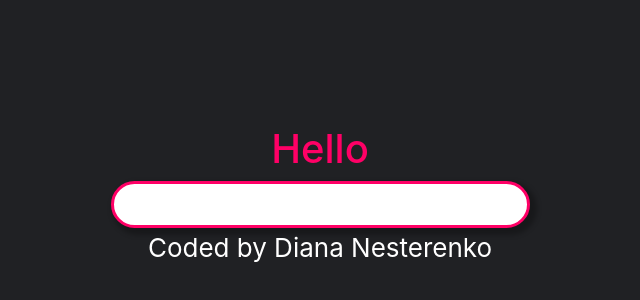
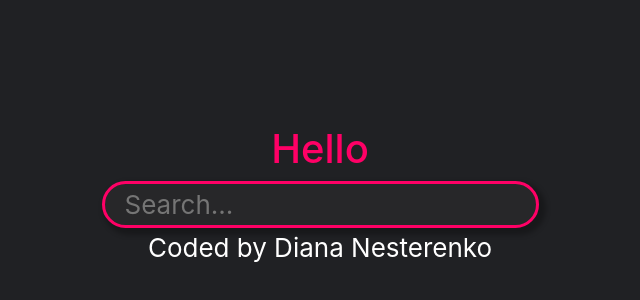
Before and after one commit to diananesterenko/dictionary-project, a React (Create React App) app: page / in a window 1280 px wide. Shown: the part 204-504 px from the top of the page, without its empty margins (320-960 px from the left). Built offline with nearby package versions, Linux system fonts and the light colour scheme.

Commit message:
css input

```diff
--- a/src/Dictionary.css
+++ b/src/Dictionary.css
@@ -1,6 +1,7 @@
 .inputKeyword {
   border: 3px solid rgb(255, 0, 102);
   border-radius: 26px;
-
+  background-color: rgba(51, 51, 51, 0.383);
   box-shadow: 4px 4px 5px 3px rgba(0, 0, 0, 0.268);
+  padding-left: 20px;
 }
--- a/src/Dictionary.js
+++ b/src/Dictionary.js
@@ -13,6 +13,7 @@ export default function Dictionary() {
     <div className="Dictionary">
       <form onSubmit={search}>
         <input
+          placeholder="Search..."
           className="inputKeyword"
           type="search"
           onChange={handleKeyword}
```
